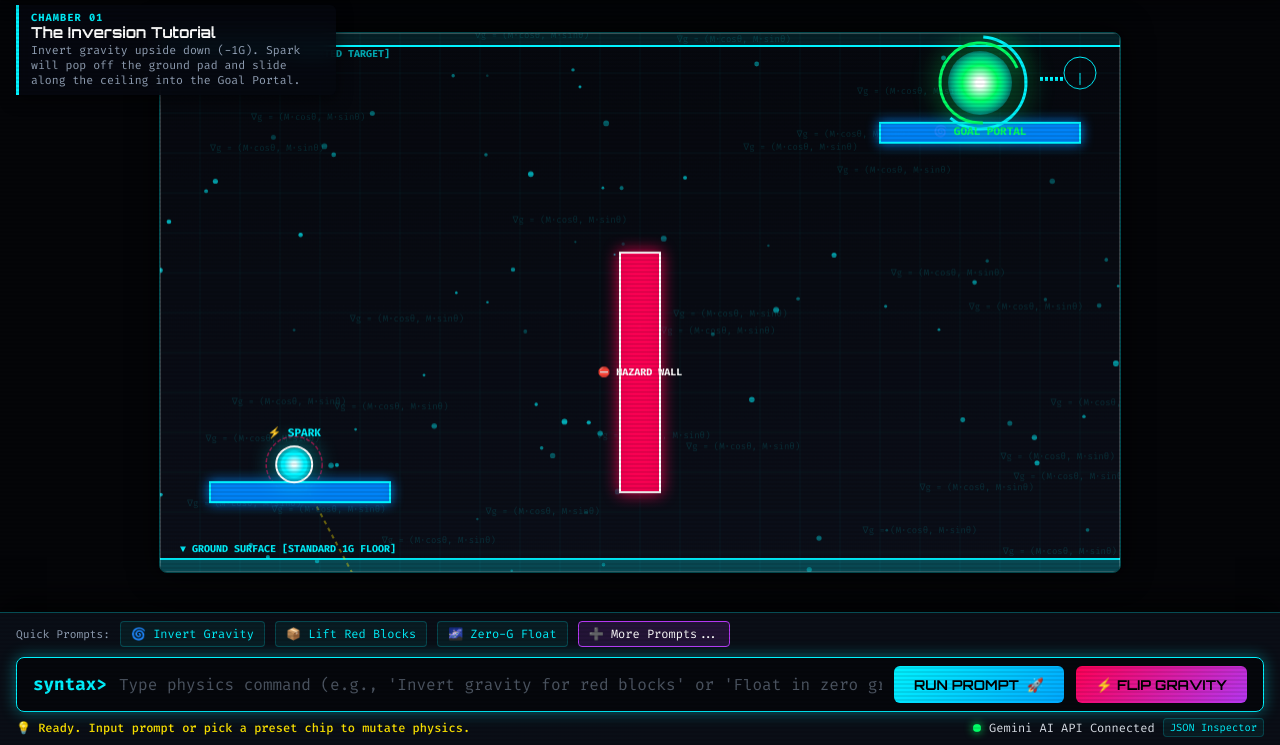
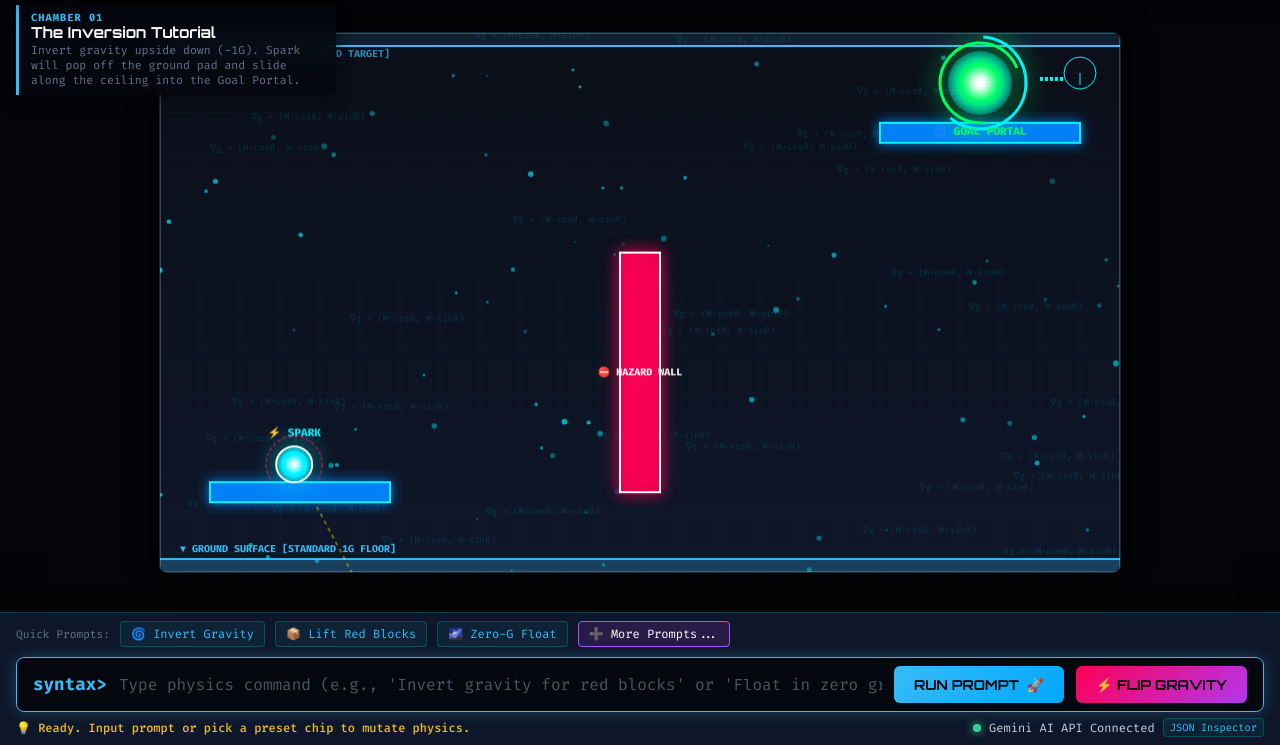
Before and after one commit to Jay2849/SyntaxShift, a website built with Vite: page index.html in a window 1280 px wide. Shown: the part 55-800 px from the top of the page. Built offline with nearby package versions, Linux system fonts and the light colour scheme; some packages are replaced by stand-ins of ours; no server answers; animation ran at ten frames a second.

Commit message:
style(theme): overhaul UI design system with handcrafted human color palette, matte slate dark background, and soft refined accents

```diff
--- a/src/css/style.css
+++ b/src/css/style.css
@@ -2,25 +2,25 @@
 @import url('https://fonts.googleapis.com/css2?family=Fira+Code:wght@400;500;600;700&family=Orbitron:wght@500;700;900&family=Inter:wght@400;500;600;700&display=swap');
 
 :root {
-  --bg-dark: #07080c;
-  --bg-card: rgba(16, 20, 32, 0.85);
-  --bg-terminal: rgba(10, 14, 23, 0.95);
+  --bg-dark: #090d16;
+  --bg-card: rgba(15, 23, 42, 0.92);
+  --bg-terminal: #0f172a;
 
-  --neon-cyan: #00f3ff;
-  --neon-cyan-glow: rgba(0, 243, 255, 0.4);
-  --neon-pink: #ff0055;
-  --neon-pink-glow: rgba(255, 0, 85, 0.4);
-  --neon-purple: #b537f2;
-  --neon-purple-glow: rgba(181, 55, 242, 0.4);
-  --neon-yellow: #ffe600;
-  --neon-green: #00ff66;
+  --neon-cyan: #38bdf8;
+  --neon-cyan-glow: rgba(56, 189, 248, 0.25);
+  --neon-pink: #f43f5e;
+  --neon-pink-glow: rgba(244, 63, 94, 0.25);
+  --neon-purple: #a855f7;
+  --neon-purple-glow: rgba(168, 85, 247, 0.25);
+  --neon-yellow: #fbbf24;
+  --neon-green: #34d399;
 
-  --text-main: #e2e8f0;
-  --text-muted: #94a3b8;
-  --text-bright: #ffffff;
+  --text-main: #cbd5e1;
+  --text-muted: #64748b;
+  --text-bright: #f8fafc;
 
-  --border-neon: rgba(0, 243, 255, 0.3);
-  --border-dim: rgba(255, 255, 255, 0.1);
+  --border-neon: rgba(56, 189, 248, 0.2);
+  --border-dim: rgba(255, 255, 255, 0.08);
 
   --font-display: 'Orbitron', sans-serif;
   --font-mono: 'Fira Code', monospace;
@@ -41,10 +41,11 @@ body, html {
   background-color: var(--bg-dark);
   color: var(--text-main);
   font-family: var(--font-mono);
+  -webkit-font-smoothing: antialiased;
   background-image:
-    radial-gradient(circle at 15% 15%, rgba(0, 243, 255, 0.05) 0%, transparent 40%),
-    radial-gradient(circle at 85% 85%, rgba(181, 55, 242, 0.05) 0%, transparent 40%),
-    linear-gradient(to bottom, rgba(7, 8, 12, 0.9), rgba(10, 11, 16, 0.95));
+    radial-gradient(circle at 15% 15%, rgba(56, 189, 248, 0.04) 0%, transparent 40%),
+    radial-gradient(circle at 85% 85%, rgba(168, 85, 247, 0.04) 0%, transparent 40%),
+    linear-gradient(to bottom, #090d16, #0f172a);
 }
 
 /* CRT Scanline Overlay */
@@ -58,10 +59,10 @@ body, html {
   z-index: 999;
   background: linear-gradient(
     rgba(18, 16, 16, 0) 50%,
-    rgba(0, 0, 0, 0.15) 50%
+    rgba(0, 0, 0, 0.08) 50%
   );
   background-size: 100% 4px;
-  opacity: 0.6;
+  opacity: 0.15;
 }
 
 /* App Layout Grid */
--- a/src/ui/VisualJuice.js
+++ b/src/ui/VisualJuice.js
@@ -51,14 +51,14 @@ export class VisualJuice {
     try {
       // Deep void gradient
       const bgGrad = ctx.createLinearGradient(0, 0, 0, h);
-      bgGrad.addColorStop(0, '#06080e');
-      bgGrad.addColorStop(1, '#0b0f19');
+      bgGrad.addColorStop(0, '#0b0f19');
+      bgGrad.addColorStop(1, '#0f172a');
       ctx.fillStyle = bgGrad;
       ctx.fillRect(0, 0, w, h);
 
       // Grid Lines
       ctx.save();
-      ctx.strokeStyle = 'rgba(0, 243, 255, 0.05)';
+      ctx.strokeStyle = 'rgba(56, 189, 248, 0.04)';
       ctx.lineWidth = 1;
       const gridSize = 40;
 
@@ -72,21 +72,21 @@ export class VisualJuice {
       }
 
       // Ceiling & Floor Beams
-      ctx.fillStyle = isGlobalInverted ? 'rgba(255, 0, 85, 0.25)' : 'rgba(0, 243, 255, 0.1)';
+      ctx.fillStyle = isGlobalInverted ? 'rgba(244, 63, 94, 0.25)' : 'rgba(56, 189, 248, 0.1)';
       ctx.fillRect(0, 0, w, 14);
-      ctx.fillStyle = isGlobalInverted ? '#ff0055' : '#00f3ff';
+      ctx.fillStyle = isGlobalInverted ? '#f43f5e' : '#38bdf8';
       ctx.fillRect(0, 12, w, 2);
 
-      ctx.fillStyle = !isGlobalInverted ? 'rgba(0, 243, 255, 0.25)' : 'rgba(255, 0, 85, 0.1)';
+      ctx.fillStyle = !isGlobalInverted ? 'rgba(56, 189, 248, 0.25)' : 'rgba(244, 63, 94, 0.1)';
       ctx.fillRect(0, h - 14, w, 14);
-      ctx.fillStyle = !isGlobalInverted ? '#00f3ff' : '#ff0055';
+      ctx.fillStyle = !isGlobalInverted ? '#38bdf8' : '#f43f5e';
       ctx.fillRect(0, h - 14, w, 2);
 
       ctx.font = 'bold 10px "Fira Code", monospace';
-      ctx.fillStyle = isGlobalInverted ? '#ff0055' : 'rgba(0, 243, 255, 0.7)';
+      ctx.fillStyle = isGlobalInverted ? '#f43f5e' : 'rgba(56, 189, 248, 0.7)';
       ctx.fillText('▲ CEILING SURFACE [INVERTED TARGET]', 20, 24);
 
-      ctx.fillStyle = !isGlobalInverted ? '#00f3ff' : 'rgba(255, 0, 85, 0.7)';
+      ctx.fillStyle = !isGlobalInverted ? '#38bdf8' : 'rgba(244, 63, 94, 0.7)';
       ctx.fillText('▼ GROUND SURFACE [STANDARD 1G FLOOR]', 20, h - 20);
 
       this.updateParticles(isGlobalInverted, gravityVector);
```
